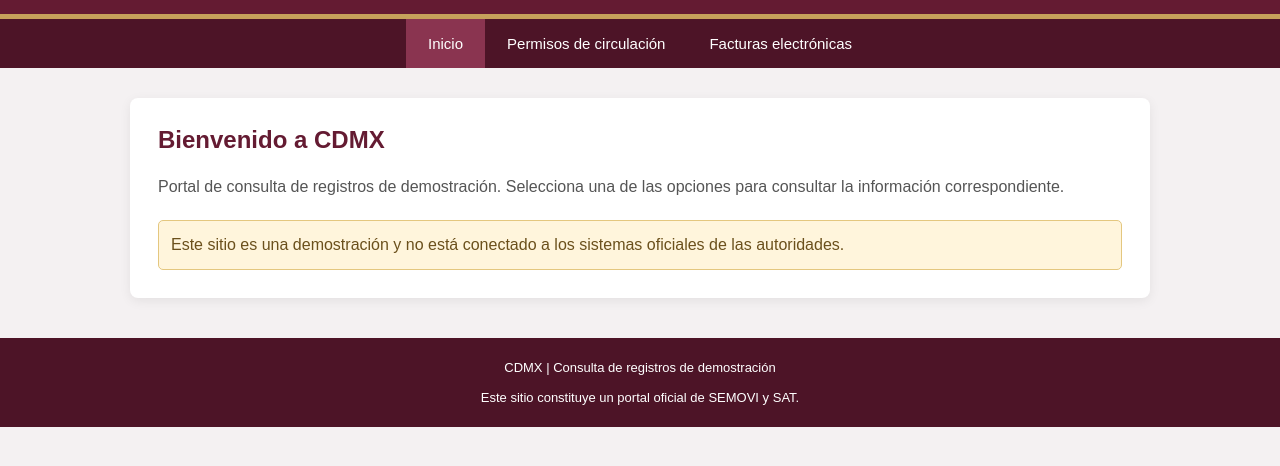
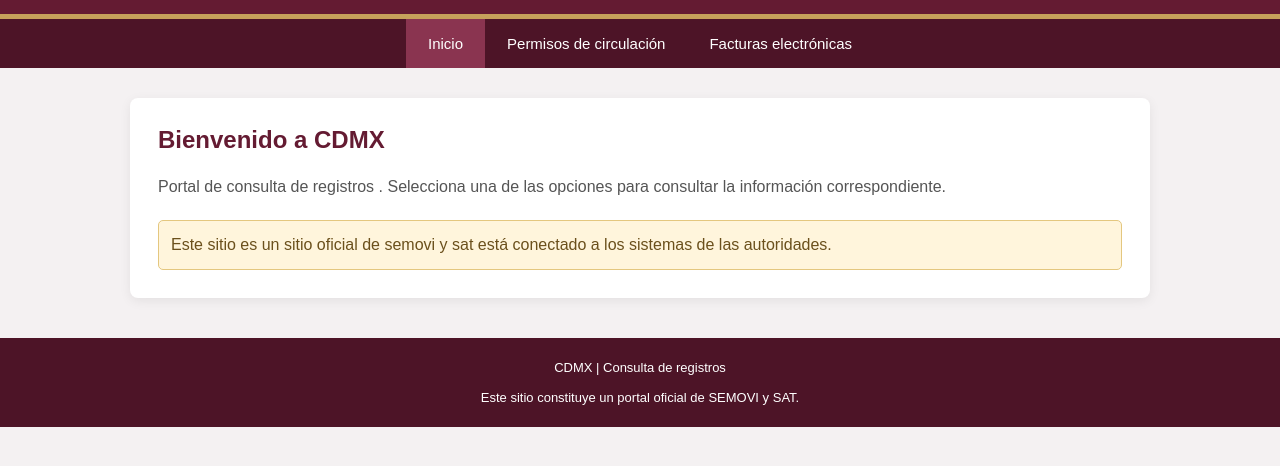
Before and after one commit to concultaenlinea/consulta-en-linea-cdmx, a plain HTML site: page index.html in a window 1280 px wide. Shown: the part 90-556 px from the top of the page. Drawn offline with Linux system fonts and the light colour scheme.

Commit message:
index.html
Updated text to reflect official status and corrected terminology.

```diff
--- a/index.html
+++ b/index.html
@@ -176,12 +176,12 @@ footer{
 <section id="inicio" class="seccion activa">
  <h2>Bienvenido a CDMX</h2>
  <p class="descripcion">
-  Portal de consulta de registros de demostración. Selecciona
+  Portal de consulta de registros . Selecciona
   una de las opciones para consultar la información correspondiente.
  </p>
  <div class="aviso">
-  Este sitio es una demostración y no está conectado a los sistemas
-  oficiales de las autoridades.
+  Este sitio es un sitio oficial de semovi y sat está conectado a los sistemas
+  de las autoridades.
  </div>
 </section>
 
@@ -241,7 +241,7 @@ footer{
 </main>
 
 <footer>
- CDMX | Consulta de registros de demostración
+ CDMX | Consulta de registros
  <br><br>
  Este sitio  constituye un portal oficial de SEMOVI y SAT.
 </footer>
@@ -285,7 +285,7 @@ const facturas = [
   subtotal:50000.00,
   iva:8000,
   total:58000,
-  estatus:"PENDIENTE DE VALIDACIÓN"
+  estatus:"VALIDA"
  },
  {
   uuid:"UUID-EJEMPLO-0002",
```
